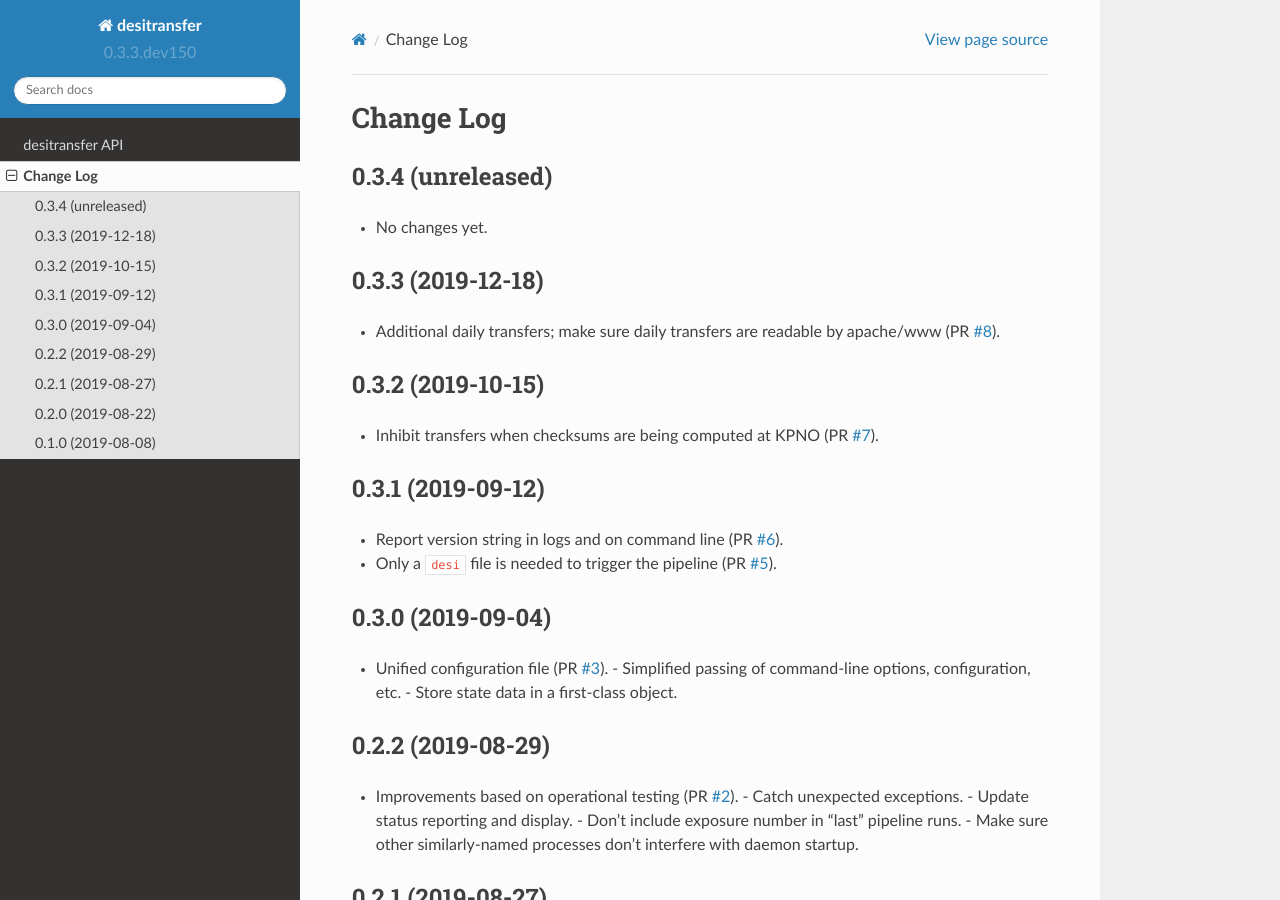
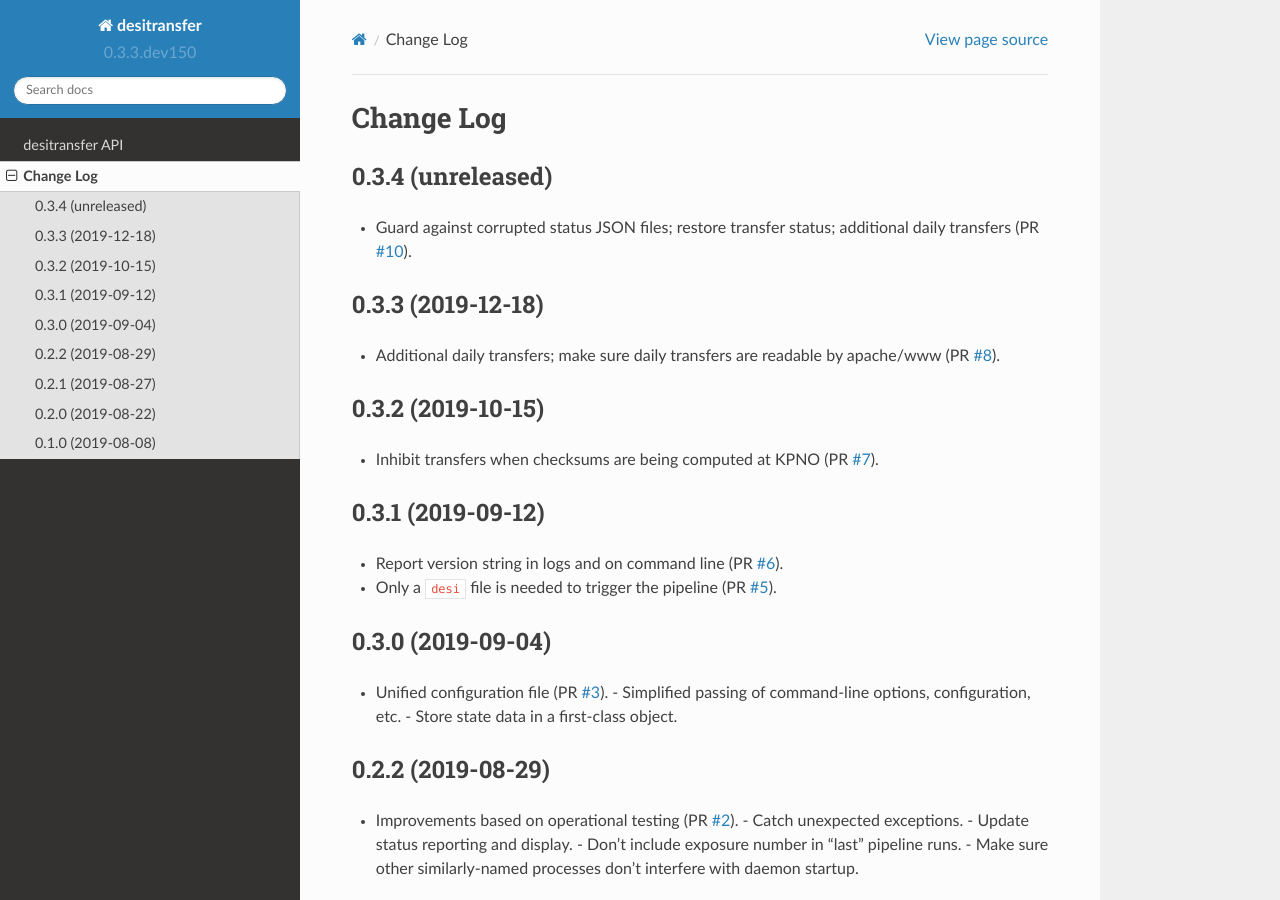
Before and after one commit to desihub/desitransfer, a Sphinx documentation site: the page built from doc/changes.rst, in a window 1280 px wide and 900 px high. Built offline with Sphinx 7.4.7 and the Read the Docs theme 2.0.0, drawn with Linux system fonts in a browser that asks for light colours.

```diff
--- a/doc/changes.rst
+++ b/doc/changes.rst
@@ -5,7 +5,10 @@
 0.3.4 (unreleased)
 ------------------
 
-* No changes yet.
+* Guard against corrupted status JSON files; restore transfer status;
+  additional daily transfers (PR `#10`_).
+
+.. _`#10`: https://github.com/desihub/desitransfer/pull/10
 
 0.3.3 (2019-12-18)
 ------------------
```
Also changed, not shown: 3 other files.
